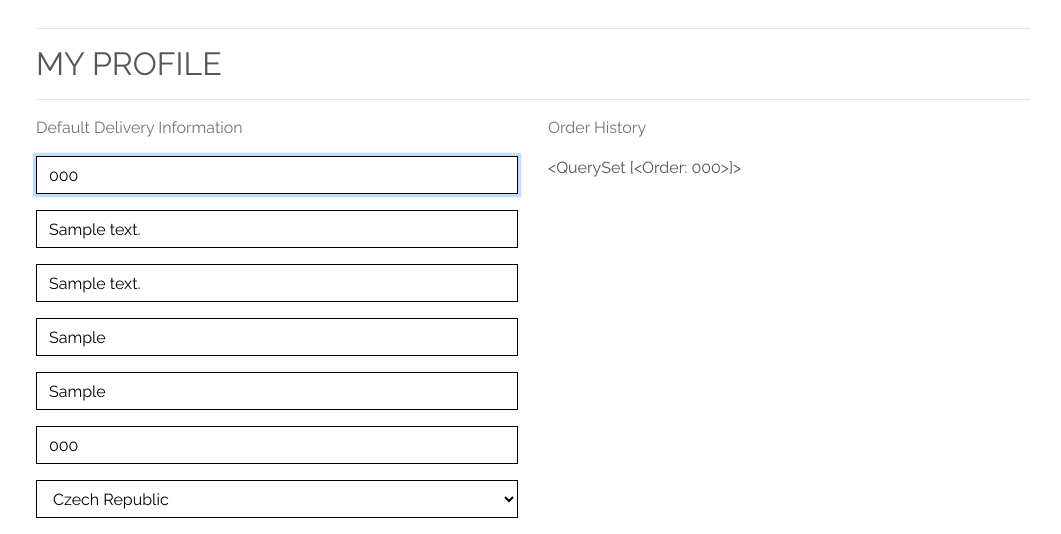
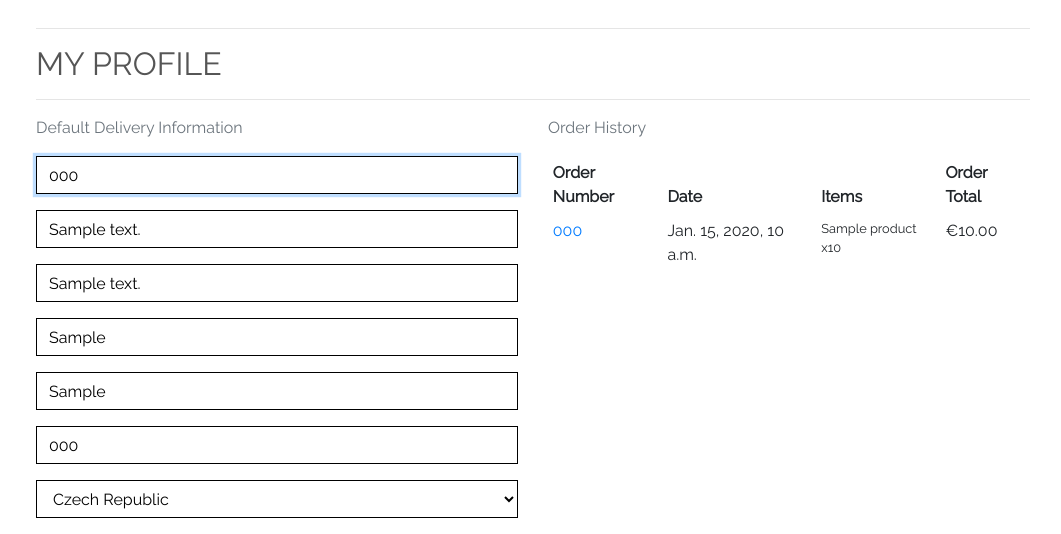
Before and after one commit to DarraghReid/krafts, a Django app: page /profile/ in a window 1280 px wide. Shown: the part 152-686 px from the top of the page, without its empty margins (107-1168 px from the left). Run offline with Django 3.2, Linux system fonts and the light colour scheme; a user stored in the database is signed in; tables that the repository leaves empty hold one stand-in row (values such as "Sample post"); some libraries are stand-ins or nearby versions.

Commit message:
add order history to templates, views

```diff
--- a/profiles/static/profiles/css/profile.css
+++ b/profiles/static/profiles/css/profile.css
@@ -1,3 +1,9 @@
+/* Order-hisory table */
+.order-history {
+    max-height: 416px; /* height of profile form + submit button */
+    overflow-y: auto;
+}
+
 /* Input text */
 #profile-update-form .form-control {
     color: #000;
--- a/profiles/templates/profiles/profile.html
+++ b/profiles/templates/profiles/profile.html
@@ -50,7 +50,51 @@
             <!-- Order history -->
             <div class="col-12 col-lg-6">
                 <p class="text-muted">Order History</p>
-                {{ orders }}
+                <!-- Bootstrap table to display order history -->
+                <div class="order-history table-responsive">
+                    <table class="table table-sm table-borderless">
+                        <!-- Table head -->
+                        <thead>
+                            <tr>
+                                <th>Order Number</th>
+                                <th>Date</th>
+                                <th>Items</th>
+                                <th>Order Total</th>
+                            </tr>
+                        </thead>
+                        <!-- Table body -->
+                        <tbody>
+                            <!-- Create new row for each order passed from profile view -->
+                            {% for order in orders %}
+                                <tr>
+                                    <!-- Order number -->
+                                    <td>
+                                        <!-- Link to order history -->
+                                        <a href="{% url 'order_history' order.order_number %}"
+                                        title="{{ order.order_number }}">
+                                            <!-- Number truncated, full number displayed on hover -->
+                                            {{ order.order_number|truncatechars:6 }}
+                                        </a>
+                                    </td>
+                                    <!-- Order date -->
+                                    <td>{{ order.date }}</td>
+                                    <!-- List of each item's name, qty -->
+                                    <td>
+                                        <ul class="list-unstyled">
+                                            {% for item in order.lineitems.all %}
+                                                <li class="small">
+                                                    {{ item.product.name }} x{{ item.quantity }}
+                                                </li>
+                                            {% endfor %}
+                                        </ul>
+                                    </td>
+                                    <!-- Order total total -->
+                                    <td>€{{ order.grand_total }}</td>
+                                </tr>
+                            {% endfor %}
+                        </tbody>
+                    </table>
+                </div>
             </div>
         </div>
     </div>
--- a/profiles/urls.py
+++ b/profiles/urls.py
@@ -2,5 +2,6 @@ from django.urls import path
 from . import views
 
 urlpatterns = [
-    path('', views.profile, name='profile')
+    path('', views.profile, name='profile'),
+    path('order_history/<order_number>', views.order_history, name='order_history'),
 ]
--- a/profiles/views.py
+++ b/profiles/views.py
@@ -3,6 +3,7 @@ from django.contrib import messages
 
 from .models import UserProfile
 from .forms import UserProfileForm
+from checkout.models import Order
 
 
 def profile(request):
@@ -40,3 +41,26 @@ def profile(request):
 
     # Render template with context
     return render(request, template, context)
+
+
+def order_history(request, order_number):
+    # Retrieve order
+    order = get_object_or_404(Order, order_number=order_number)
+
+    # Inform user this is a historic transaction
+    messages.info(request, (
+        f'This is a past confirmation for order number {order_number}. '
+        'A confirmation email was sent on the order date.'
+    ))
+
+    # Use checkout_success.html template to render order history
+    template = 'checkout/checkout_success.html'
+    # Create context to access in template
+    context = {
+        'order': order,
+        # Determine if checkout_success.html accessed through order_history
+        'from_profile': True,
+    }
+
+    # Render template with context
+    return render(request, template, context)
```
Also changed, not shown: checkout/templates/checkout/checkout_success.html (+13 -1 lines).
